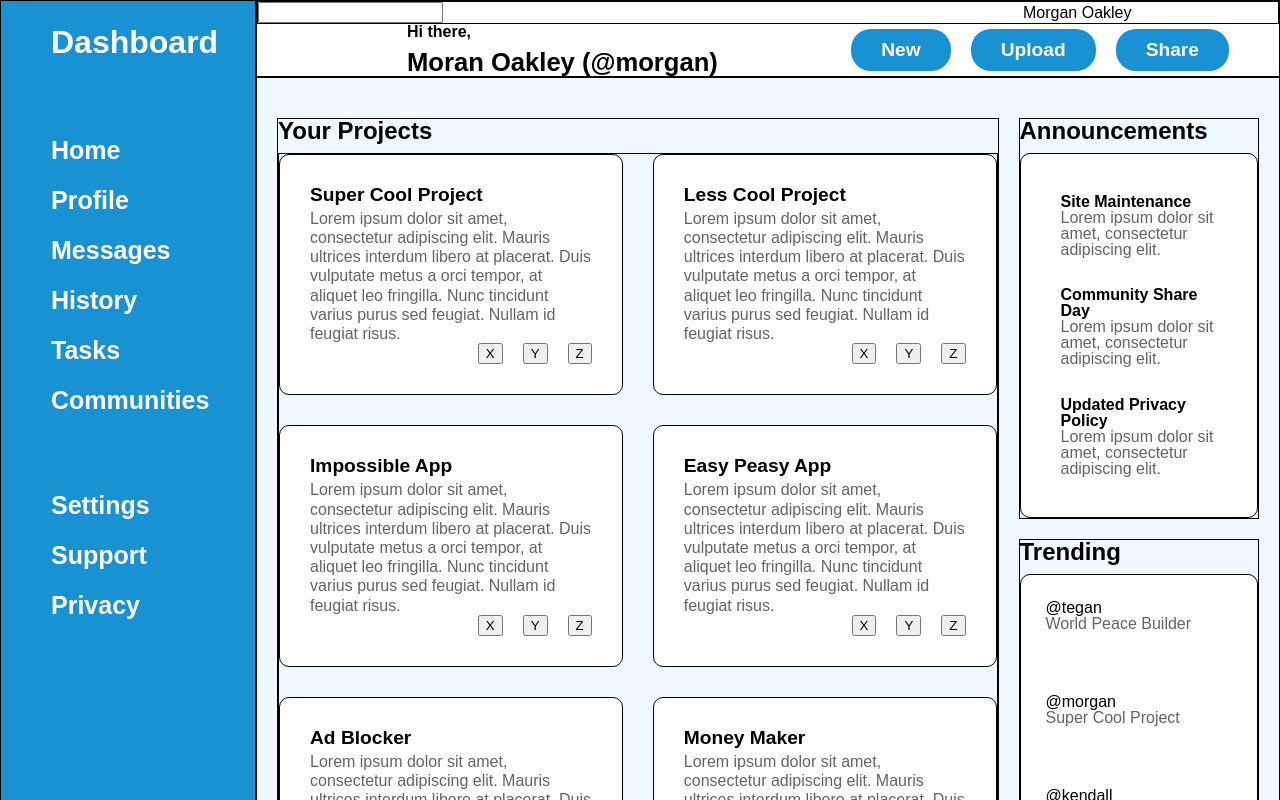
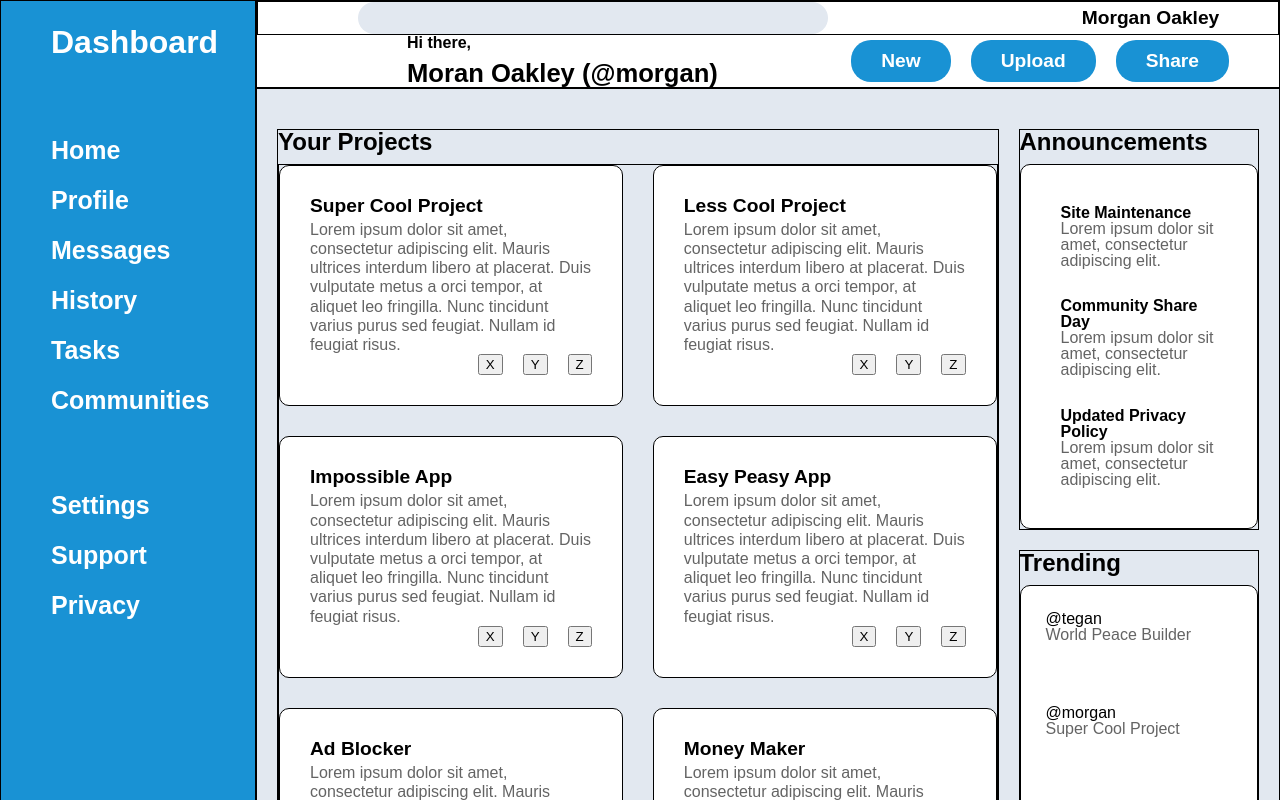
Before and after one commit to TylerMommsen/Admin-Dashboard, a plain HTML site: page index.html in a window 1280 px wide. Drawn offline with Linux system fonts and the light colour scheme.

Commit message:
Completed search bar section layout for the header.

```diff
--- a/style.css
+++ b/style.css
@@ -75,6 +75,27 @@ a {
     align-items: center;
 }
 
+.search-bar {
+    display: flex;
+    padding-left: 100px;
+}
+
+#bar {
+    width: 70%;
+    height: 30px;
+    background-color: #E2E8F0;
+    border: none;
+    border-radius: 20px;
+}
+
+.user-info {
+    display: flex;
+    justify-content: center;
+    align-items: center;
+    font-weight: bold;
+    font-size: 1.2rem;
+}
+
 .main-profile-display {
     display: grid;
     grid-template-columns: 1fr 1fr;
@@ -145,7 +166,7 @@ a {
 }
 
 .main-content-body {
-    background-color: aliceblue;
+    background-color: #E2E8F0;
     border: 1px solid black;
     grid-column: 2 / -1;
     display: grid;
```
